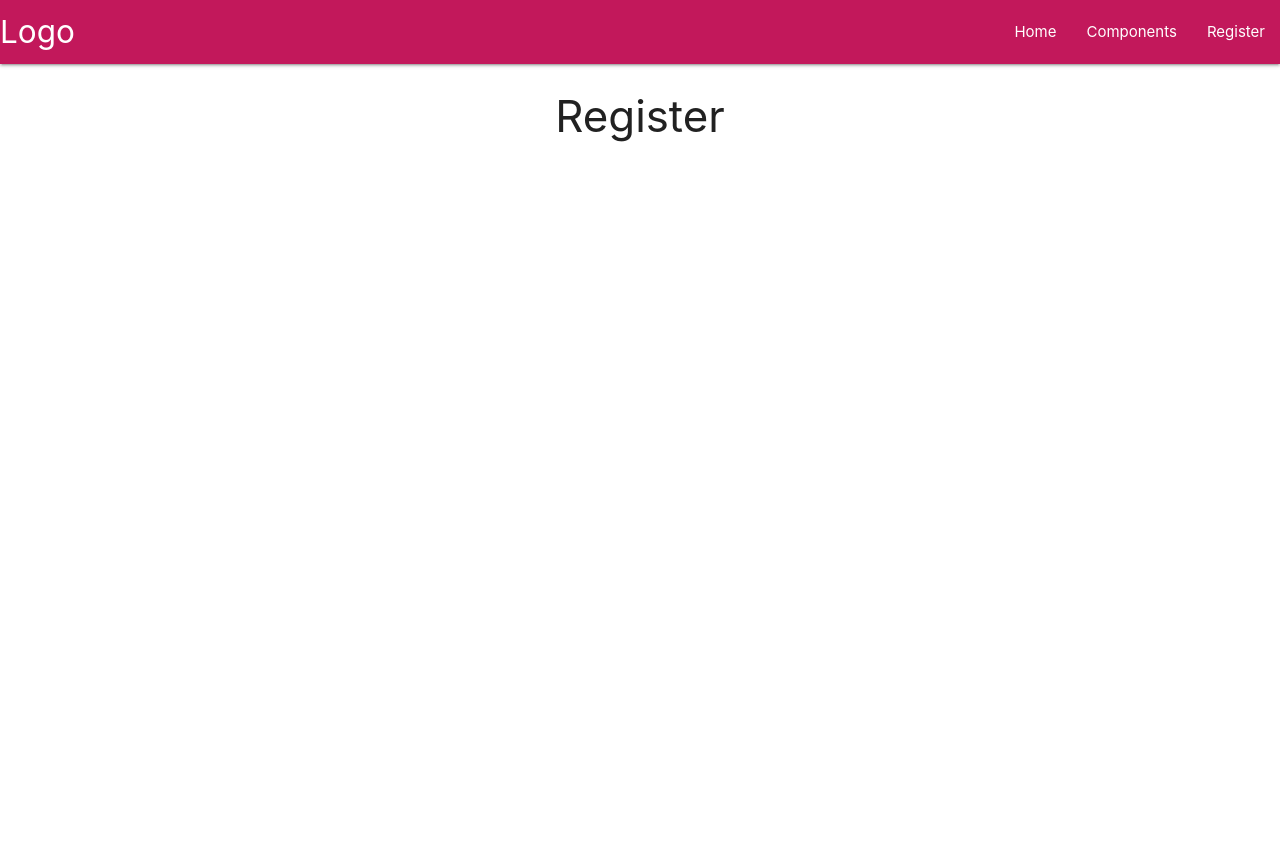
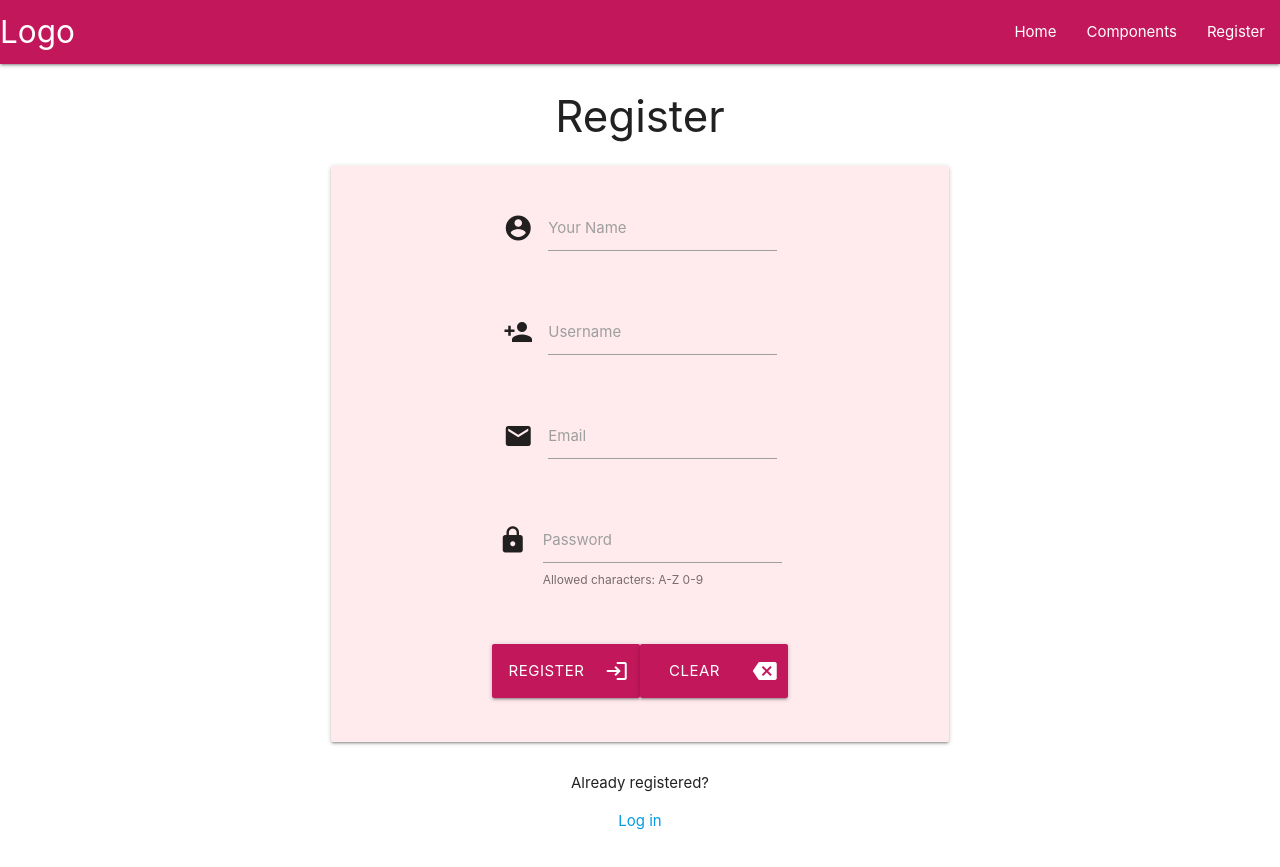
Before and after one commit to vero-nika-2828/sewing-squad, a Flask app: template sewingsquad/templates/register.html in a window 1280 px wide. Before the commit the page ends 142 px from the top, so only its background shows below. Run offline with Flask 2, Linux system fonts and the light colour scheme; the template is opened without the code that fills it, so the values that code supplies are empty.

Commit message:
Add form to register.html

```diff
--- a/sewingsquad/routes.py
+++ b/sewingsquad/routes.py
@@ -8,6 +8,6 @@ def landing_page():
     return render_template("base.html")
 
 
-@app.route("/")
+@app.route("/register", methods=["GET", "POST"])
 def register():
     return render_template("register.html")
--- a/sewingsquad/templates/register.html
+++ b/sewingsquad/templates/register.html
@@ -1,4 +1,71 @@
 {% extends "base.html" %}
 {% block header %} Register {% endblock %}
 {% block content %}
+
+<div class="row">
+    <form class="col s12 m6 offset-m3" method="POST" action="{{ url_for('register') }}">
+        <div class="card-panel red lighten-5">
+            <div class="row">
+                <div class="input-field col s12 m6 offset-m3">
+                    <i class="material-icons prefix">account_circle</i>
+                    <input id="firstname" name="firstname" type="text" class="validate">
+                    <label for="firstname">Your Name</label>
+                </div>
+            </div>
+
+            <div class="row">
+                <div class="input-field col s12 m6 offset-m3">
+                    <i class="material-icons prefix">person_add</i>
+                    <input id="username" name="username" type="text" class="validate">
+                    <label for="username">Username</label>
+
+                </div>
+            </div>
+
+            <div class="row">
+                <div class="input-field col s12 m6 offset-m3">
+                    <i class="material-icons prefix">email</i>
+                    <input id="email" type="email" class="validate">
+                    <label for="email">Email</label>
+                </div>
+            </div>
+
+
+            <div class="row">
+                <div class="row">
+                    <div class="input-field col s12 m6 offset-m3">
+                        <i class="material-icons prefix">lock</i>
+                        <input id="password" name="password" type="password" class="validate">
+                        <label for="password">Password</label>
+                        <span class="helper-text" data-error="wrong" data-success="right">Allowed characters: A-Z
+                            0-9</span>
+                    </div>
+                </div>
+            </div>
+
+
+
+            <div class="row">
+                <button type="submit" value=" register"
+                    class="col s6 m3 offset-m3  waves-effect waves-light btn-large pink accent darken-2">Register
+                    <i class="material-icons right">login</i>
+                </button>
+
+                <button type="reset"
+                    class="col s6 m3 waves-effect waves-light btn-large center-align pink accent darken-2">Clear
+                    <i class="material-icons right center-align">backspace</i>
+                </button>
+            </div>
+
+
+        </div>
+    </form>
+
+    <div class="col s12 m12 center-align">
+        <p>Already registered?
+        <p>
+            <a href="#" alt=>Log in</a>
+    </div>
+</div>
+
 {% endblock %}
```
